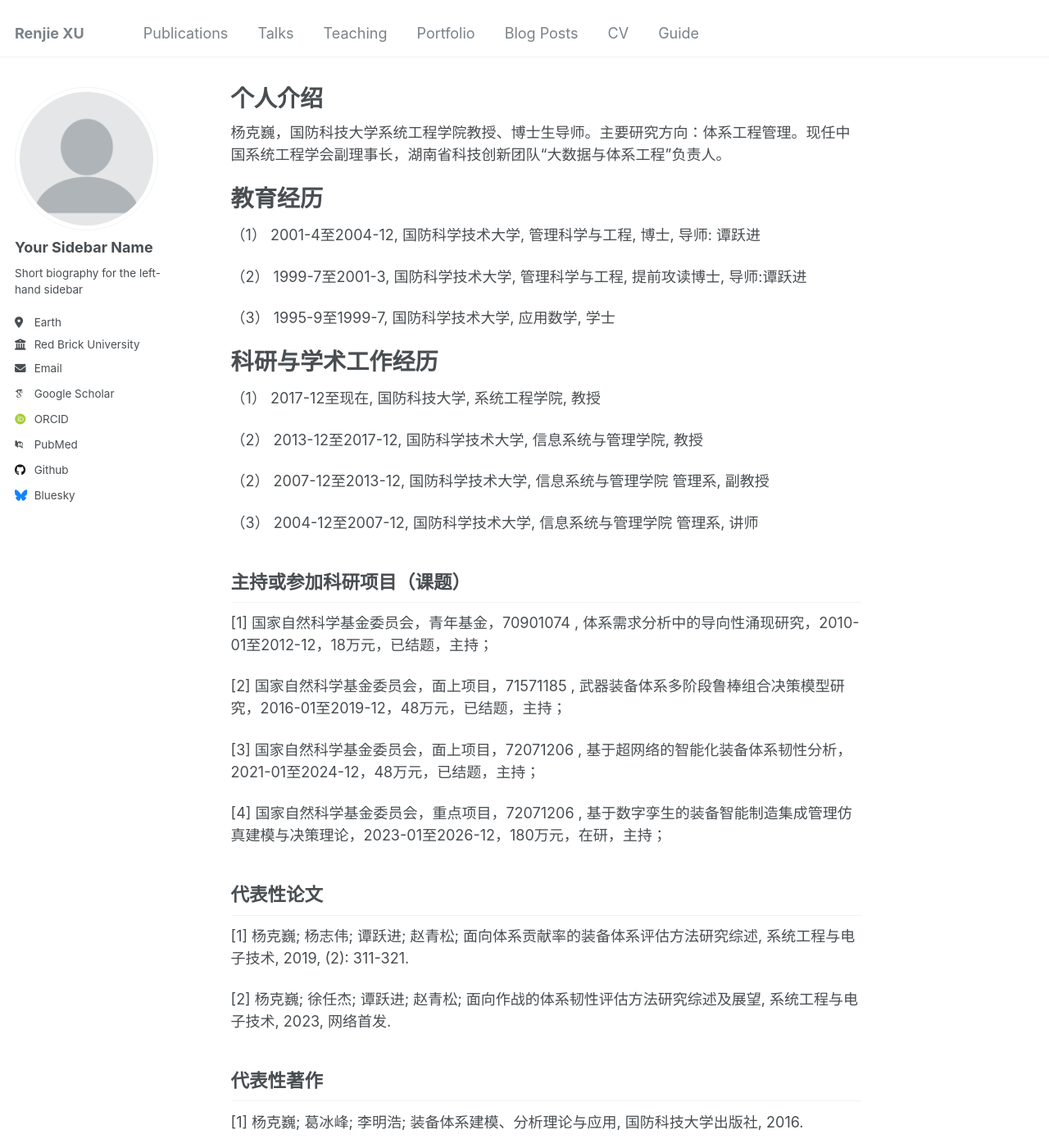
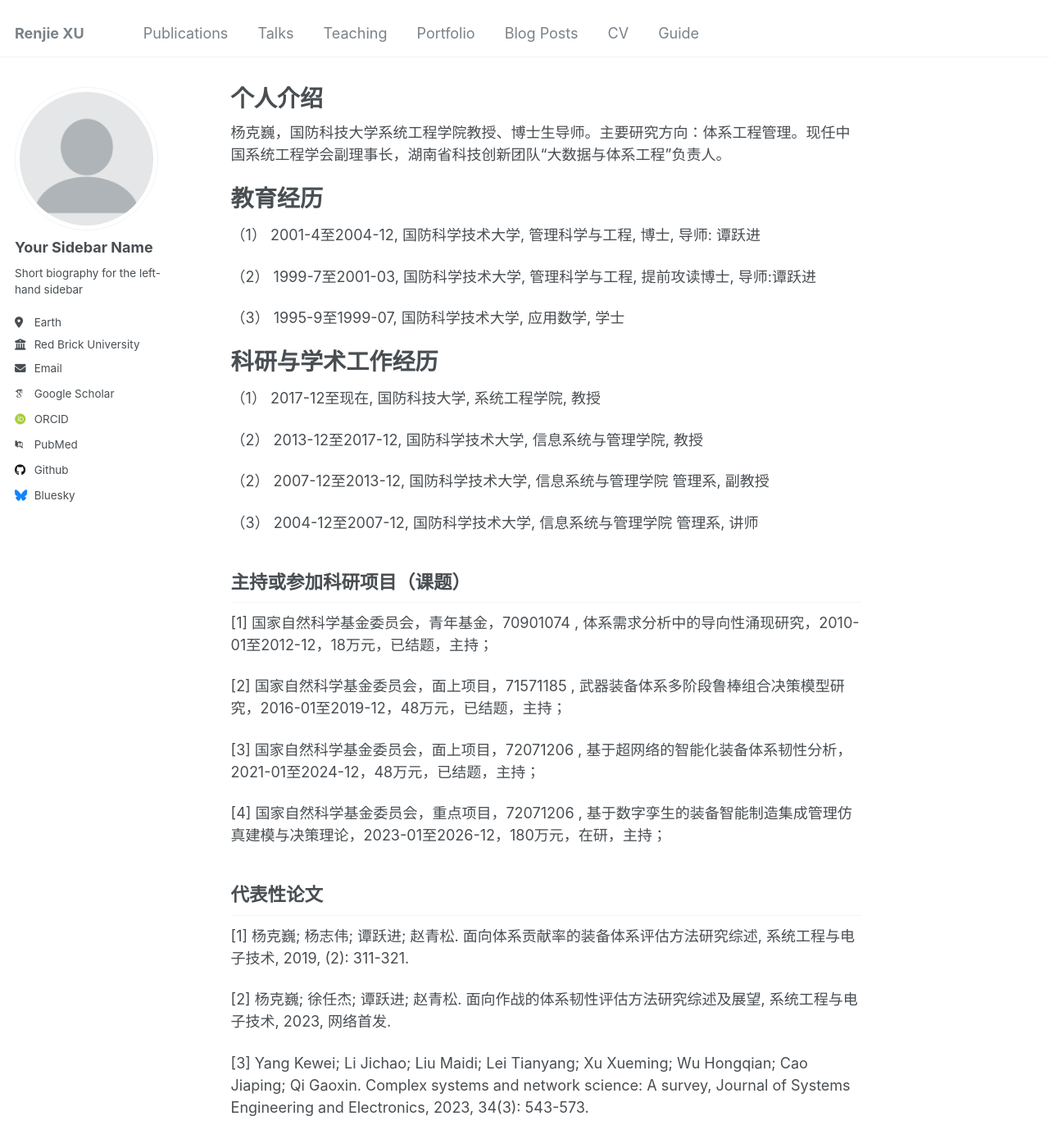
Before and after one commit to Renjie-98/RenjieXU, a Jekyll site: the page built from _pages/about.md, in a window 1280 px wide and 1400 px high. Shown: the whole window at 82% size. Built offline with Jekyll 4.4.1, drawn with Linux system fonts in a browser that asks for light colours; some web fonts are replaced; some of the changed text lies outside the part shown.

Commit message:
Update about.md

```diff
--- a/_pages/about.md
+++ b/_pages/about.md
@@ -13,9 +13,9 @@ redirect_from:
 ======
 （1） 2001-4至2004-12, 国防科学技术大学, 管理科学与工程, 博士, 导师: 谭跃进
 
-（2） 1999-7至2001-3, 国防科学技术大学, 管理科学与工程, 提前攻读博士, 导师:谭跃进
+（2） 1999-7至2001-03, 国防科学技术大学, 管理科学与工程, 提前攻读博士, 导师:谭跃进
 
-（3） 1995-9至1999-7, 国防科学技术大学, 应用数学, 学士
+（3） 1995-9至1999-07, 国防科学技术大学, 应用数学, 学士
 
 科研与学术工作经历
 ======
@@ -43,10 +43,11 @@ redirect_from:
 
 代表性论文
 ------
-[1] 杨克巍; 杨志伟; 谭跃进; 赵青松; 面向体系贡献率的装备体系评估方法研究综述, 系统工程与电子技术, 2019, (2): 311-321.
+[1] 杨克巍; 杨志伟; 谭跃进; 赵青松. 面向体系贡献率的装备体系评估方法研究综述, 系统工程与电子技术, 2019, (2): 311-321.
 
-[2] 杨克巍; 徐任杰; 谭跃进; 赵青松; 面向作战的体系韧性评估方法研究综述及展望, 系统工程与电子技术, 2023, 网络首发.
+[2] 杨克巍; 徐任杰; 谭跃进; 赵青松. 面向作战的体系韧性评估方法研究综述及展望, 系统工程与电子技术, 2023, 网络首发.
 
+[3] Yang Kewei; Li Jichao; Liu Maidi; Lei Tianyang; Xu Xueming; Wu Hongqian; Cao Jiaping; Qi Gaoxin. Complex systems and network science: A survey, Journal of Systems Engineering and Electronics, 2023, 34(3): 543-573.
 
 代表性著作
 ------
```
Also changed, not shown: other parts of _pages/about.md (+15 -0 lines).
